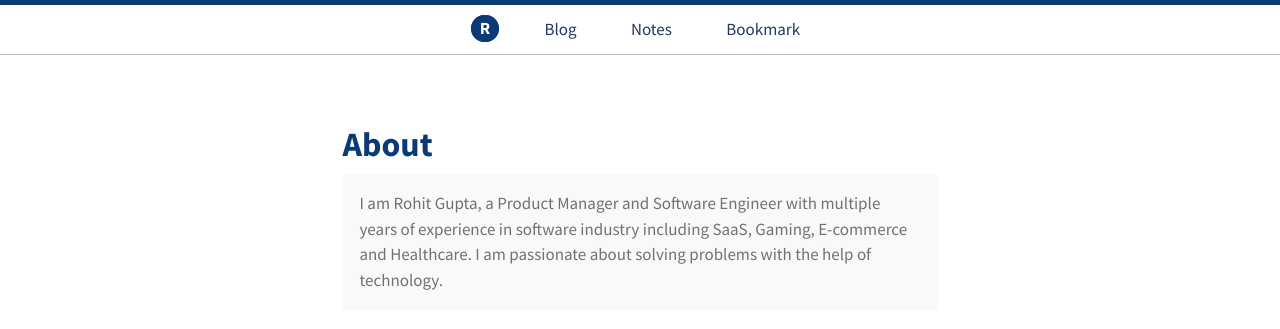
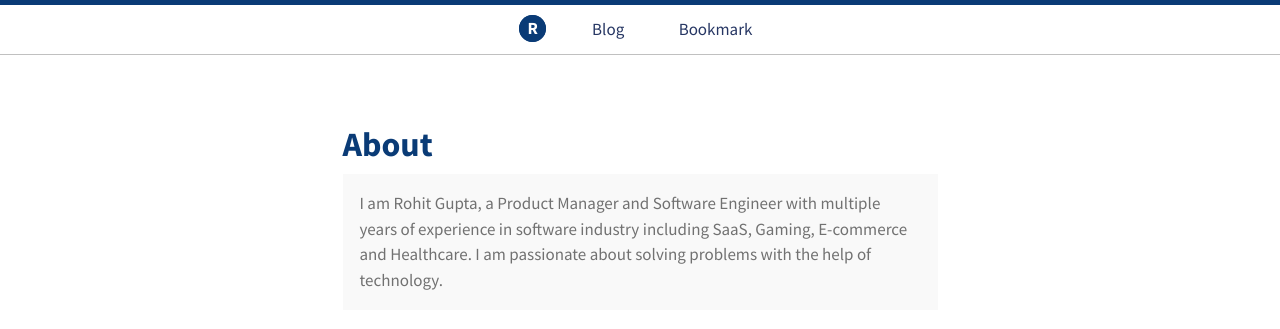
Before and after one commit to rohitgupta61/myblog, a Jekyll site: the page built from about.md, in a window 1280 px wide. Shown: the top 329 px of the page. Built offline with Jekyll 4.4.1, drawn with Linux system fonts in a browser that asks for light colours.

Commit message:
Update default.html

```diff
--- a/_layouts/default.html
+++ b/_layouts/default.html
@@ -9,7 +9,6 @@
       <ul>
         <li class="logo"><a class="hvr-ripple-out" href="{{ site.baseurl }}/">R</a></li>
         <li class="hvr-underline-reveal"><a href="{{ site.baseurl }}/blog/">Blog</a></li>
-        <li class="hvr-underline-reveal"><a href="{{ site.baseurl }}/notes/">Notes</a></li>
         <li class="hvr-underline-reveal"><a href="{{ site.baseurl }}/bookmark/">Bookmark</a></li>
       </ul>
     </nav>
```
